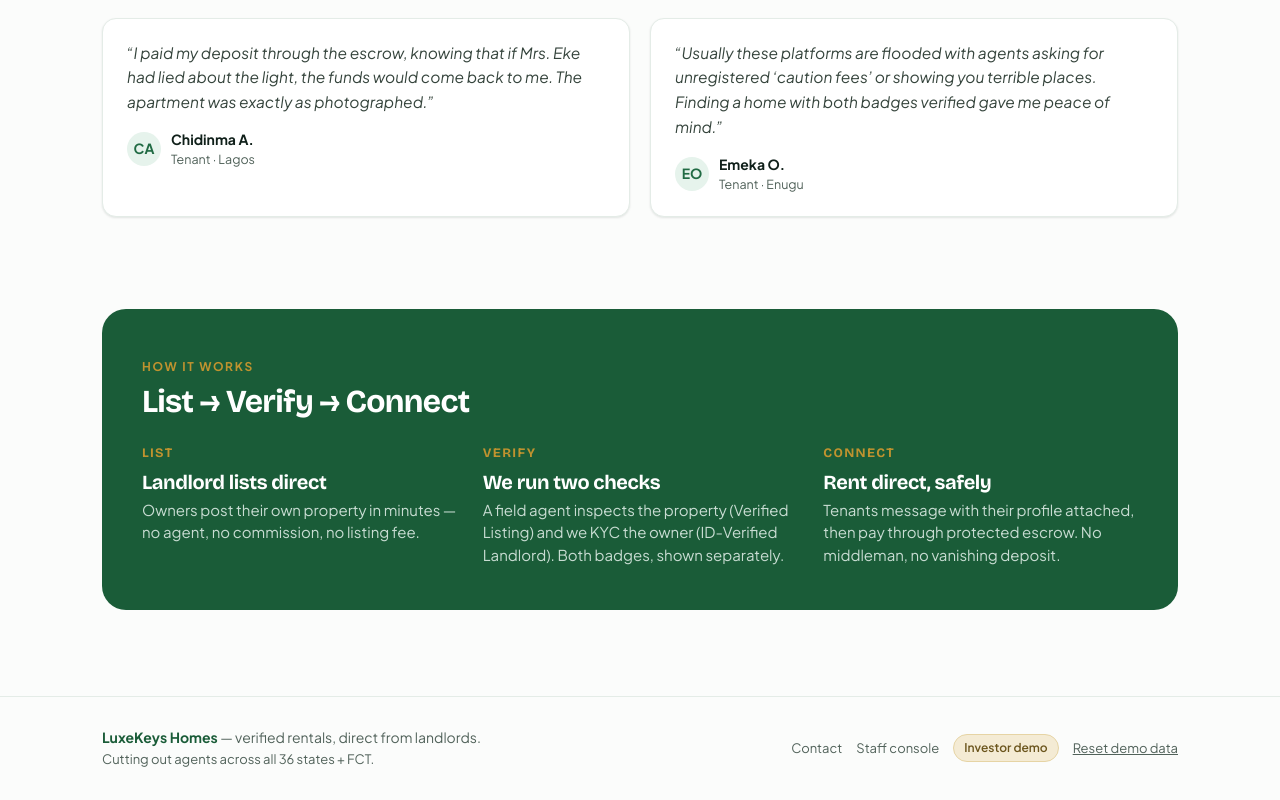
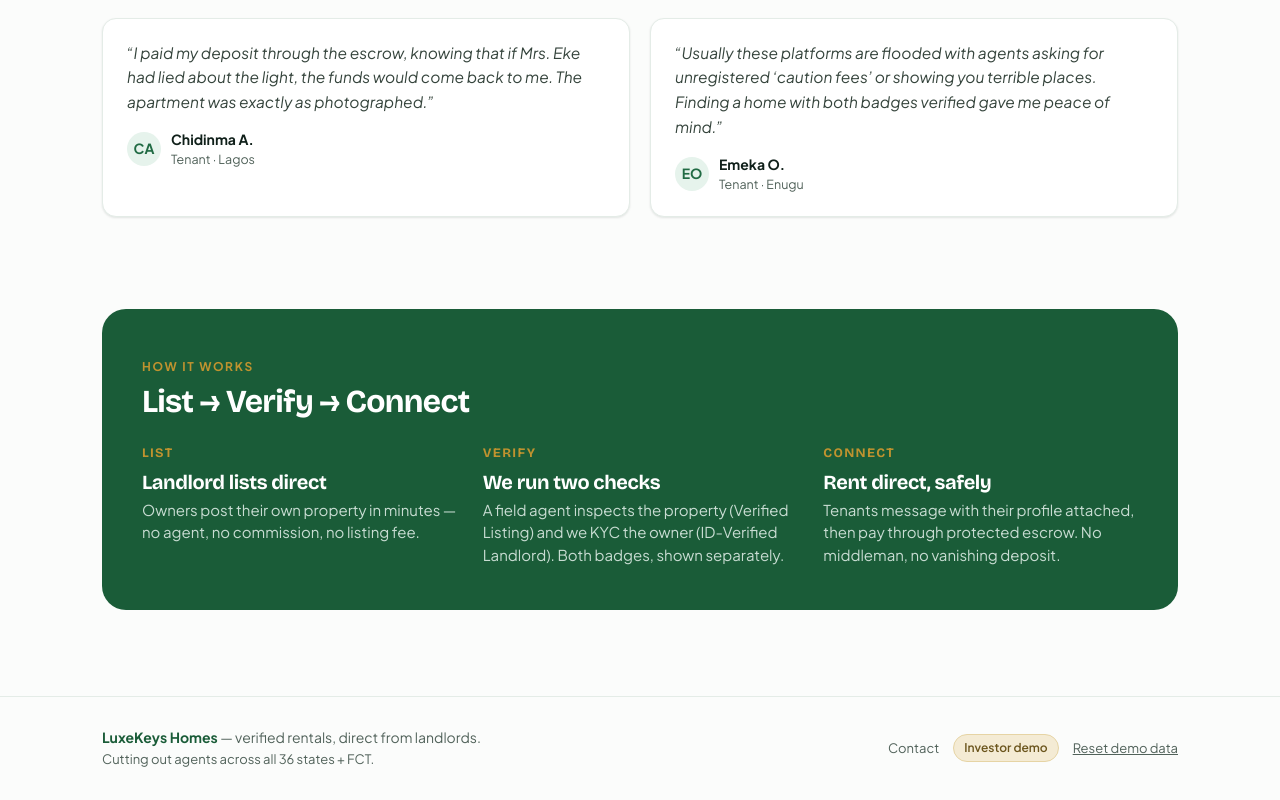
Before and after one commit to peter4you58-lab/luxekeyshomes, a React (Vite) app: page / in a window 1280 px wide. Shown: the part 1811-2611 px from the top of the page. Built offline with nearby package versions, Linux system fonts and the light colour scheme.

Commit message:
Remove 'Staff console' link from Footer component
Removed the 'Staff console' link from the footer.

```diff
--- a/src/components/Footer.jsx
+++ b/src/components/Footer.jsx
@@ -12,7 +12,6 @@ export default function Footer() {
         </div>
         <div style={{ display: 'flex', alignItems: 'center', gap: 14, flexWrap: 'wrap' }}>
           <Link to="/contact" className="linkbtn" style={{ textDecoration: 'none', color: 'var(--ink-soft)' }}>Contact</Link>
-          <Link to="/admin" className="linkbtn" style={{ textDecoration: 'none', color: 'var(--ink-soft)' }}>Staff console</Link>
           <span className="demo-tag">Investor demo</span>
           <button
             className="linkbtn"
```
